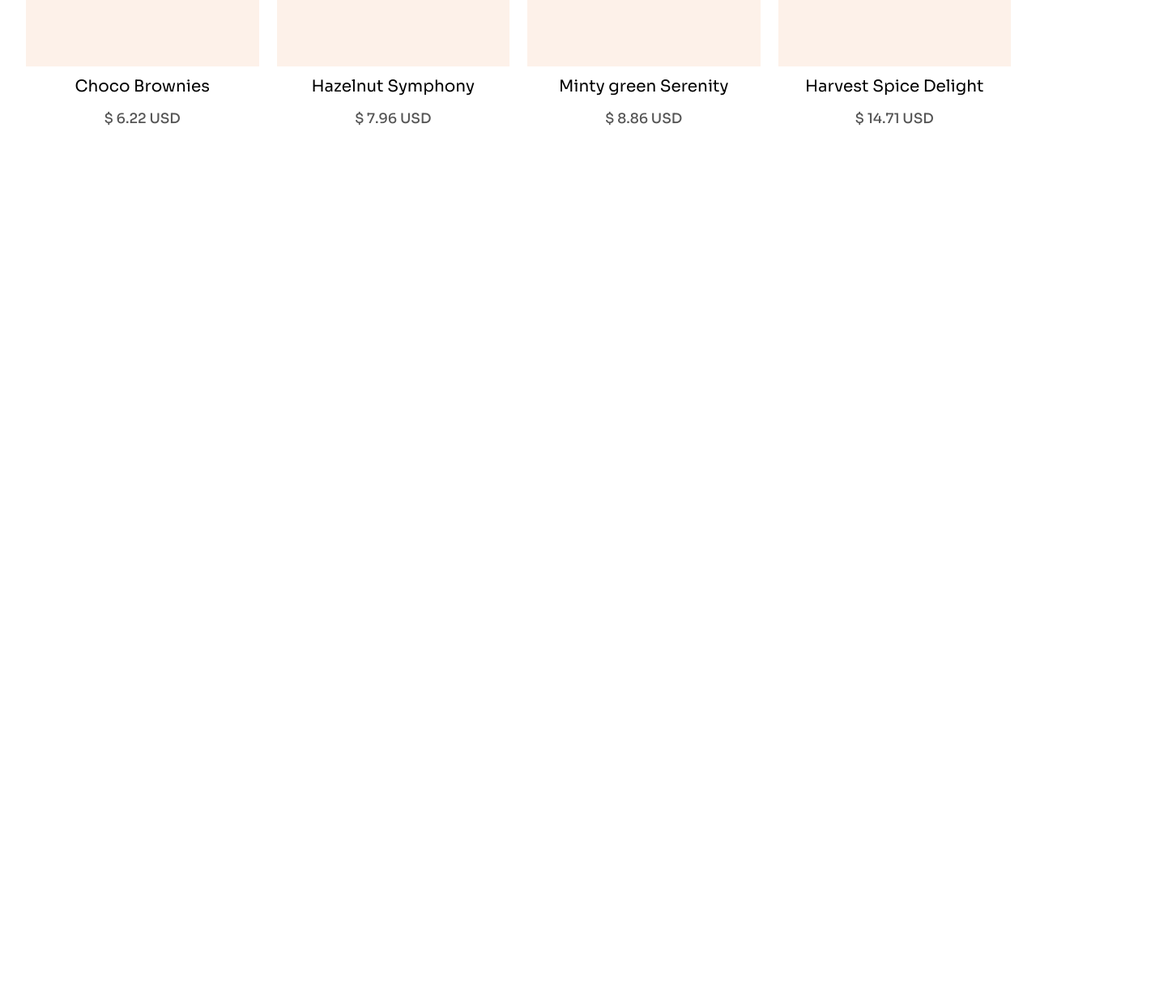
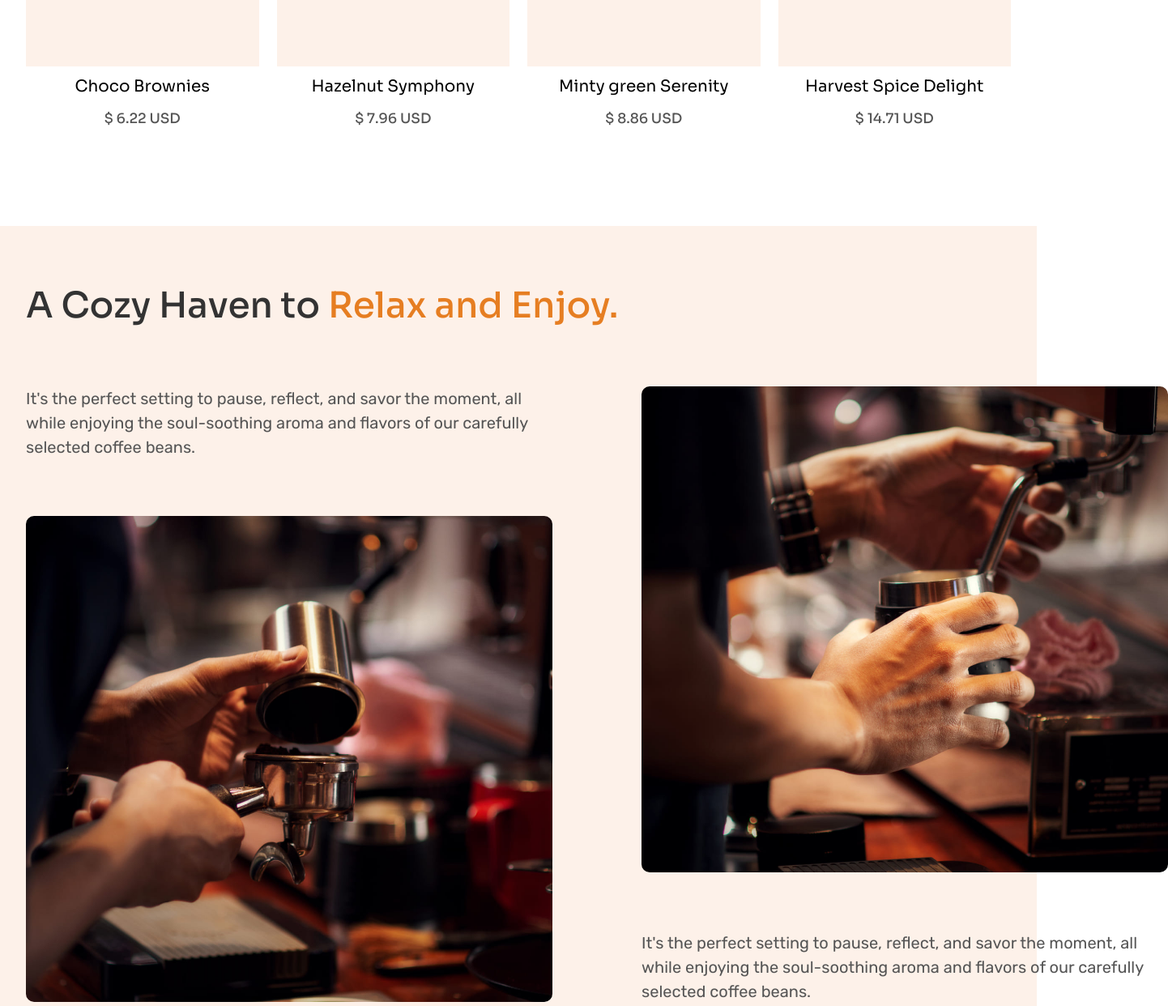
Before and after one commit to anillkunda/project_coffee_shop_website, a website built with Vite: page index.html in a window 1280 px wide. Shown: the part 1396-2638 px from the top of the page at 81% size, 1442 px wide, since content can reach past the window. Before the commit the page ends 1675 px from the top, so only its background shows below. Built offline with nearby package versions, Linux system fonts and the light colour scheme.

Commit message:
about section

```diff
--- a/css/sections/about.css
+++ b/css/sections/about.css
@@ -0,0 +1,50 @@
+.section-about {
+  background-color: var(--light-beige);
+  padding: 7rem 0;
+}
+
+.about {
+  max-width: 145rem;
+  margin: 0 auto;
+  padding: 0 3.2rem;
+}
+
+.about-heading {
+  margin-bottom: 7rem;
+}
+
+.about-heading span {
+  color: var(--orange);
+}
+
+.about-wrap {
+  display: grid;
+  grid-template-columns: 1fr 1fr;
+  align-items: center;
+  gap: 11rem;
+}
+
+.about-left-wrap {
+  display: flex;
+  flex-direction: column;
+  gap: 7rem;
+}
+
+.about-text {
+  width: 65rem;
+  font-size: 2rem;
+  line-height: 1.5;
+  color: var(--darker-gray);
+}
+
+.about-img-wrap {
+  width: 100%;
+}
+
+.about-img {
+  width: 100%;
+  max-height: 60rem;
+  object-fit: cover;
+
+  border-radius: 1rem;
+}
--- a/index.html
+++ b/index.html
@@ -183,6 +183,47 @@
           </div>
         </div>
       </section>
+
+      <!-- ** About Section -->
+
+      <section class="section-about">
+        <div class="about">
+          <h2 class="heading-secondary about-heading">
+            A Cozy Haven to <span> Relax and Enjoy. </span>
+          </h2>
+          <div class="about-wrap">
+            <div class="about-left-wrap">
+              <p class="about-text">
+                It's the perfect setting to pause, reflect, and savor the
+                moment, all while enjoying the soul-soothing aroma and flavors
+                of our carefully selected coffee beans.
+              </p>
+              <div class="about-img-wrap">
+                <img
+                  src="/assets/global/about-1.jpg"
+                  alt="coffee"
+                  class="about-img"
+                />
+              </div>
+            </div>
+
+            <div class="about-left-wrap">
+              <div class="about-img-wrap">
+                <img
+                  src="/assets/global/about-2.jpg"
+                  alt="coffee"
+                  class="about-img"
+                />
+              </div>
+              <p class="about-text">
+                It's the perfect setting to pause, reflect, and savor the
+                moment, all while enjoying the soul-soothing aroma and flavors
+                of our carefully selected coffee beans.
+              </p>
+            </div>
+          </div>
+        </div>
+      </section>
     </main>
 
     <script type="module" src="./js/script.js"></script>
```
